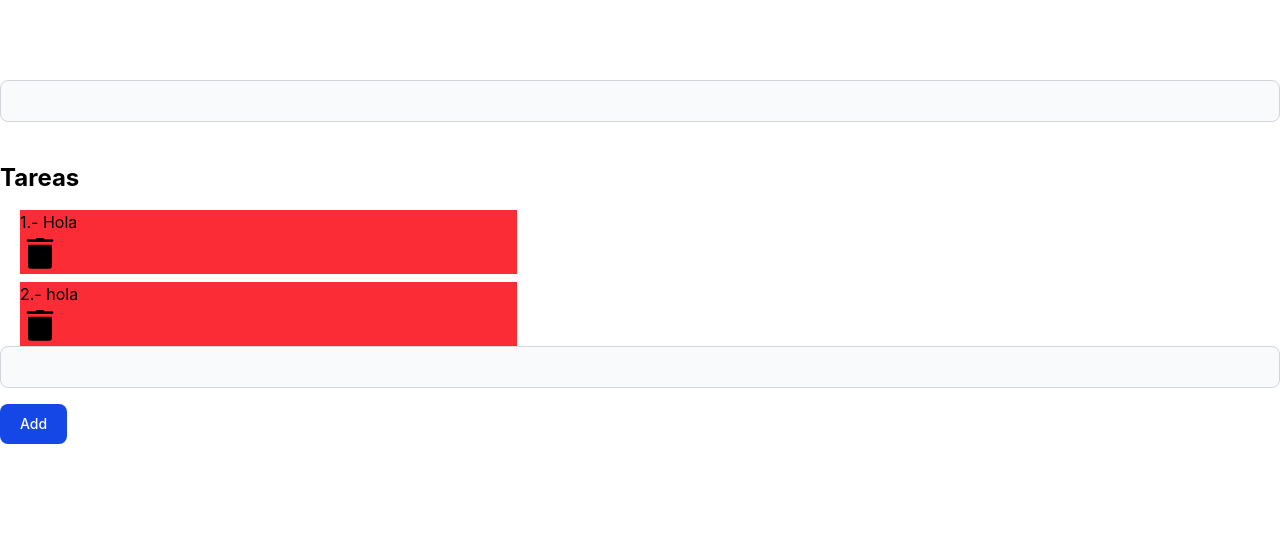
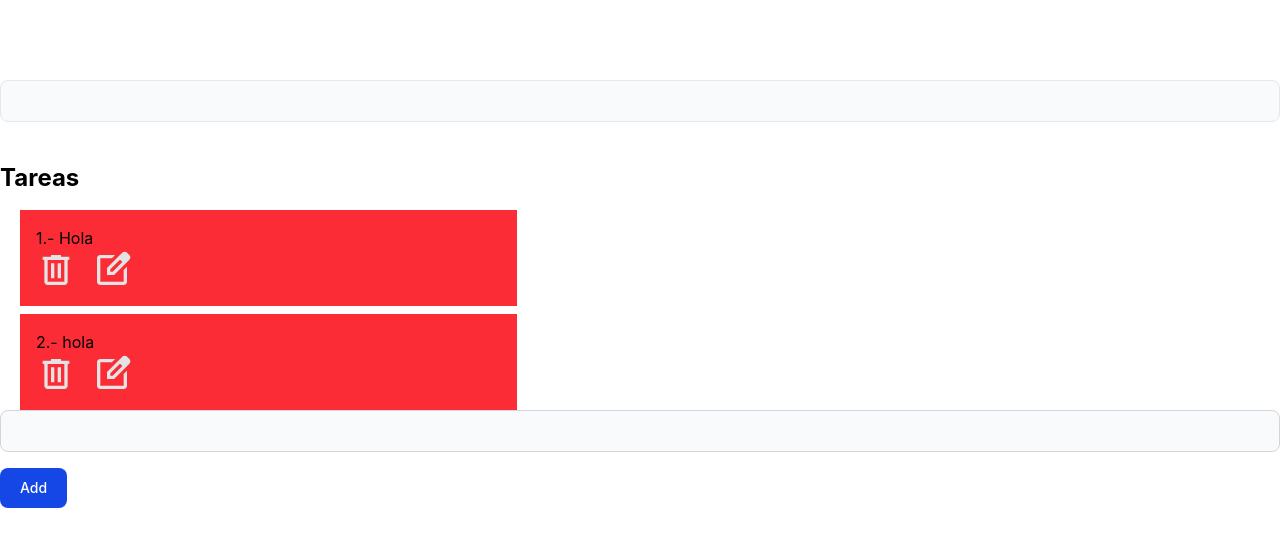
Before and after one commit to cruz-tadeo/vue-challenge-api, a Vue app: page / in a window 1280 px wide. Shown: the top 546 px of the page. Built offline with nearby package versions, Linux system fonts and the light colour scheme; the HTML template or start-up script is replaced by a standard one.

Commit message:
Boton editar y edliminar agregados

```diff
--- a/src/App.vue
+++ b/src/App.vue
@@ -1,27 +1,29 @@
 <script setup lang="ts">
-
 import { computed, type Ref, ref } from 'vue'
 import IconTrash from '@/components/IconTrash.vue'
+import IconEdit from '@/components/IconEdit.vue'
 
-const tasks:Ref<string[]> = ref(['Hola',"hola"]);
+const tasks: Ref<string[]> = ref(['Hola', 'hola'])
 
-const filterItems = computed(() => tasks.value.filter((task) => task.toLowerCase().includes(search.value.toLowerCase())));
+const filterItems = computed(() =>
+  tasks.value.filter((task) => task.toLowerCase().includes(search.value.toLowerCase())),
+)
 //words.filter((word) => word.length > 6)
-const search:Ref<string> = ref('');
+const search: Ref<string> = ref('')
 
-const task:Ref<string>= ref('');
+const task: Ref<string> = ref('')
 
 const indexTask = ref(0)
 
-const addItem = (text:string) => {
-  tasks.value.unshift(text);
+const addItem = (text: string) => {
+  tasks.value.unshift(text)
   task.value = ''
-};
+}
 
-const isEdit :Ref<boolean> = ref(false)
-const selectItem =(position:number) =>{
-  isEdit.value= true
-  task.value = tasks.value.find((element,index) => index == position) ?? '';
+const isEdit: Ref<boolean> = ref(false)
+const selectItem = (position: number) => {
+  isEdit.value = true
+  task.value = tasks.value.find((element, index) => index == position) ?? ''
   indexTask.value = position
   console.log(position)
 }
@@ -32,18 +34,17 @@ const selectItem =(position:number) =>{
 //   console.log('actualizar')
 //  }
 
-const editItem = (position:number, text:string) => {
+const editItem = (position: number, text: string) => {
   tasks.value[position] = text
   task.value = ''
-    isEdit.value= false
+  isEdit.value = false
 }
 
-const removeItem = (position:number) => {
-  tasks.value = tasks.value.filter((task,index) => index != position)
+const removeItem = (position: number) => {
+  tasks.value = tasks.value.filter((task, index) => index != position)
 
-  console.log('eliminando', position);
-};
-
+  console.log('eliminando', position)
+}
 </script>
 
 <template>
@@ -52,19 +53,34 @@ const removeItem = (position:number) => {
       <input
         v-model="search"
         type="text"
-          class="bg-gray-50 border border-gray-300 text-gray-900 text-sm rounded-lg
-                 focus:ring-blue-500 focus:border-blue-500 block w-full p-2.5"
+        class="bg-gray-50 border border-gray-200 text-gray-900 text-sm rounded-lg focus:ring-blue-500 focus:border-blue-500 block w-full p-2.5"
         required
       />
     </div>
     <div class="grid grid-cols-1 md:grid-cols-2 gap-8 w-10/12">
       <div>
+        <table class="table-fixed">
+
+        </table>
         <h1 class="text-2xl font-bold mb-4">Tareas</h1>
         <ul class="list-disc pl-5 space-y-2">
-          <li class="bg-red-500 grid grid-cols-1 md:grid-cols-2 gap-8" v-for="(task, index) in filterItems" :key="index">
-            <div @click="selectItem(index)" >
+          <li
+            class="bg-red-500 flex items-center justify-between p-4"
+            v-for="(task, index) in filterItems"
+            :key="index"
+          >
+            <div @click="selectItem(index)">
               <p>{{ index + 1 }}.- {{ task }}</p>
-            <p class="w-10 h-10"><icon-trash class="w-10 h-10 hover:cursor-pointer" @delete="removeItem(index)"></icon-trash></p>
+              <div class="flex space-x-4">
+                <icon-trash
+                  class="w-10 h-10 hover:cursor-pointer"
+                  @click="removeItem(index)"
+                ></icon-trash>
+                <icon-edit
+                  class="w-10 h-10 hover:cursor-pointer"
+                  @click="selectItem(index)"
+                ></icon-edit>
+              </div>
             </div>
           </li>
         </ul>
@@ -74,29 +90,20 @@ const removeItem = (position:number) => {
       <form @submit.prevent="!isEdit ? addItem(task) : editItem(indexTask, task)" class="space-y-4">
         <input
           type="text"
-
-            class="bg-gray-50 border border-gray-300 text-gray-900 text-sm rounded-lg
-                 focus:ring-blue-500 focus:border-blue-500 block w-full p-2.5"
+          class="bg-gray-50 border border-gray-300 text-gray-900 text-sm rounded-lg focus:ring-blue-500 focus:border-blue-500 block w-full p-2.5"
           required
           v-model="task"
         />
 
         <button
           type="submit"
-            class="text-white bg-blue-700 hover:bg-blue-800 focus:ring-4 focus:outline-none
-                 focus:ring-blue-300 font-medium rounded-lg text-sm w-full sm:w-auto
-                 px-5 py-2.5"
-
+          class="text-white bg-blue-700 hover:bg-blue-800 focus:ring-4 focus:outline-none focus:ring-blue-300 font-medium rounded-lg text-sm w-full sm:w-auto px-5 py-2.5"
         >
           {{ isEdit ? 'Edit' : 'Add' }}
         </button>
-
       </form>
     </div>
   </div>
-
 </template>
 
-<style scoped>
-
-</style>
+<style scoped></style>
--- /dev/null
+++ b/src/components/IconEdit.vue
@@ -0,0 +1,16 @@
+<script setup lang="ts">
+
+const emits = defineEmits<{ // defineEmits: define el evento que se va a emitir
+  (e:'edit'): void
+}>();
+
+ </script>
+
+ <template>
+ <svg @click="emits('edit')"  xmlns="http://www.w3.org/2000/svg"
+ height="24px" viewBox="0 -960 960 960"
+ width="24px" fill="#e3e3e3">
+ <path d="M200-120q-33 0-56.5-23.5T120-200v-560q0-33 23.5-56.5T200-840h357l-80 80H200v560h560v-278l80-80v358q0 33-23.5 56.5T760-120H200Zm280-360ZM360-360v-170l367-367q12-12 27-18t30-6q16 0 30.5 6t26.5 18l56 57q11 12 17 26.5t6 29.5q0 15-5.5 29.5T897-728L530-360H360Zm481-424-56-56 56 56ZM440-440h56l232-232-28-28-29-28-231 231v57Zm260-260-29-28 29 28 28 28-28-28Z"/>
+</svg>
+
+ </template>
--- a/src/components/IconTrash.vue
+++ b/src/components/IconTrash.vue
@@ -7,7 +7,9 @@ const emits = defineEmits<{
 </script>
 
 <template>
-  <svg @click="emits('delete')" xmlns="http://www.w3.org/2000/svg" x="0px" y="0px" width="100" height="100" viewBox="0 0 30 30">
-    <path d="M 13 3 A 1.0001 1.0001 0 0 0 11.986328 4 L 6 4 A 1.0001 1.0001 0 1 0 6 6 L 24 6 A 1.0001 1.0001 0 1 0 24 4 L 18.013672 4 A 1.0001 1.0001 0 0 0 17 3 L 13 3 z M 6 8 L 6 24 C 6 25.105 6.895 26 8 26 L 22 26 C 23.105 26 24 25.105 24 24 L 24 8 L 6 8 z"></path>
-  </svg>
+  <svg @click="emits('delete')"  xmlns="http://www.w3.org/2000/svg"
+height="24px" viewBox="0 -960 960 960"
+width="24px" fill="#e3e3e3">
+<path d="M280-120q-33 0-56.5-23.5T200-200v-520h-40v-80h200v-40h240v40h200v80h-40v520q0 33-23.5 56.5T680-120H280Zm400-600H280v520h400v-520ZM360-280h80v-360h-80v360Zm160 0h80v-360h-80v360ZM280-720v520-520Z"></path>
+</svg>
 </template>
```
Also changed, not shown: NOTAS.txt (added). Lines whose indentation alone changed are shown as unchanged.
